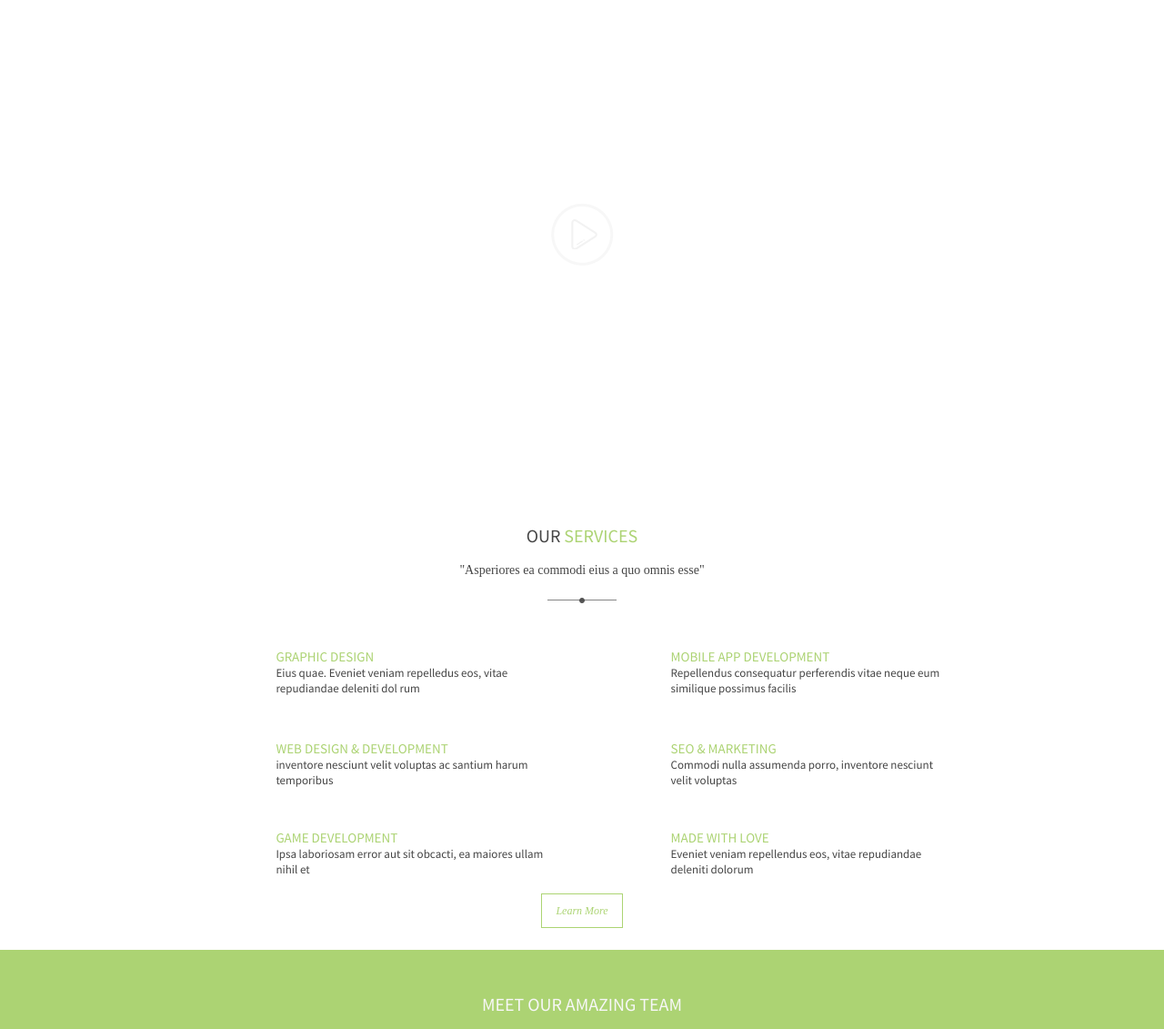
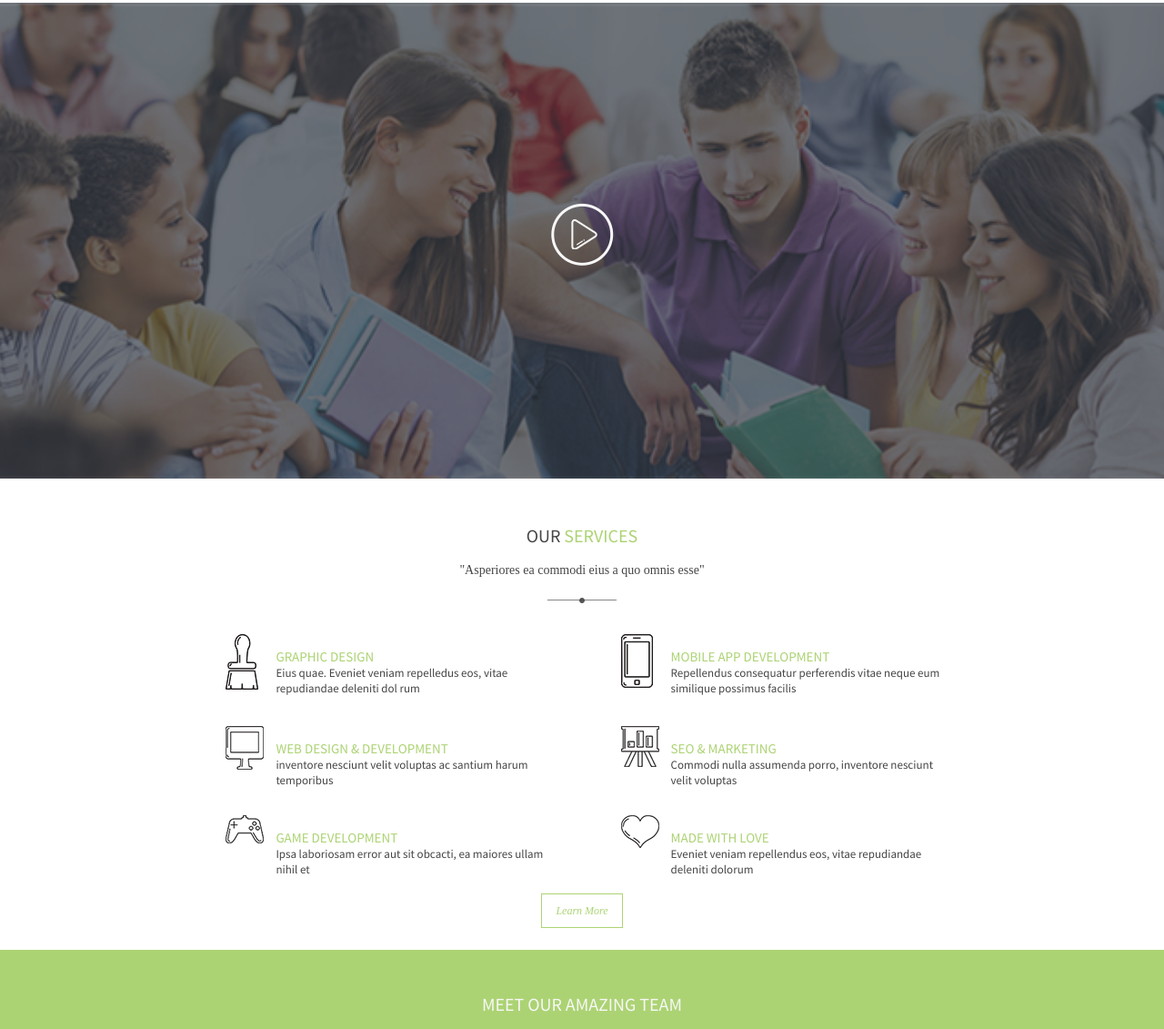
Before and after one commit to anmarkham/sixteensite, a plain HTML site: page index.html in a window 1280 px wide. Shown: the part 756-1887 px from the top of the page at 91% size. Drawn offline with Linux system fonts and the light colour scheme; a web font is replaced by a local one.

Commit message:
put slashes back

```diff
--- a/css/stylesheet.css
+++ b/css/stylesheet.css
@@ -180,7 +180,7 @@ p {
 .about-us-video {
     height: 261px;
     width: auto;
-    background: url(images/Video-fullsize2.png) center no-repeat;
+    background: url(/images/Video-fullsize2.png) center no-repeat;
     text-align: left;
     margin-top: 50px;
     margin-bottom: 50px;
@@ -199,7 +199,7 @@ your selectors that need to be shown
 on desktop AND are --inline-block-- */
     .about-us-video {
         height:523px;
-        background: url(images/Video-fullsize2.jpg) no-repeat center cover;
+        background: url(/images/Video-fullsize2.jpg) no-repeat center cover;
         -webkit-background-size: cover;
         -moz-background-size: cover;
         -o-background-size: cover;
@@ -254,37 +254,37 @@ h3 {
 }
 
 .services-graphicdesign {
-    background: url(images/paintbrush.png) no-repeat;
+    background: url(/images/paintbrush.png) no-repeat;
     margin: 30px 30px 10px 41px;
     height: 61px;
 }
 
 .services-mobappdev {
-    background: url(images/mobile-phone.png) no-repeat;
+    background: url(/images/mobile-phone.png) no-repeat;
     margin: 30px 30px 10px 41px;
     height: 59px;
 }
 
 .services-webdev {
-    background: url(images/monitor.png) no-repeat;
+    background: url(/images/monitor.png) no-repeat;
     margin: 30px 30px 10px 41px;
     height: 48px;
 }
 
 .services-seomarket {
-    background: url(images/seomarketing.png) no-repeat;
+    background: url(/images/seomarketing.png) no-repeat;
     margin: 30px 30px 10px 41px;
     height: 48px;
 }
 
 .services-gamedev {
-    background: url(images/gameicon.png) no-repeat;
+    background: url(/images/gameicon.png) no-repeat;
     margin: 30px 30px 10px 41px;
     height: 48px;
 }
 
 .services-love {
-    background: url(images/loveicon.png) no-repeat;
+    background: url(/images/loveicon.png) no-repeat;
     margin: 30px 30px 10px 41px;
     height: 48px;
 }
```
